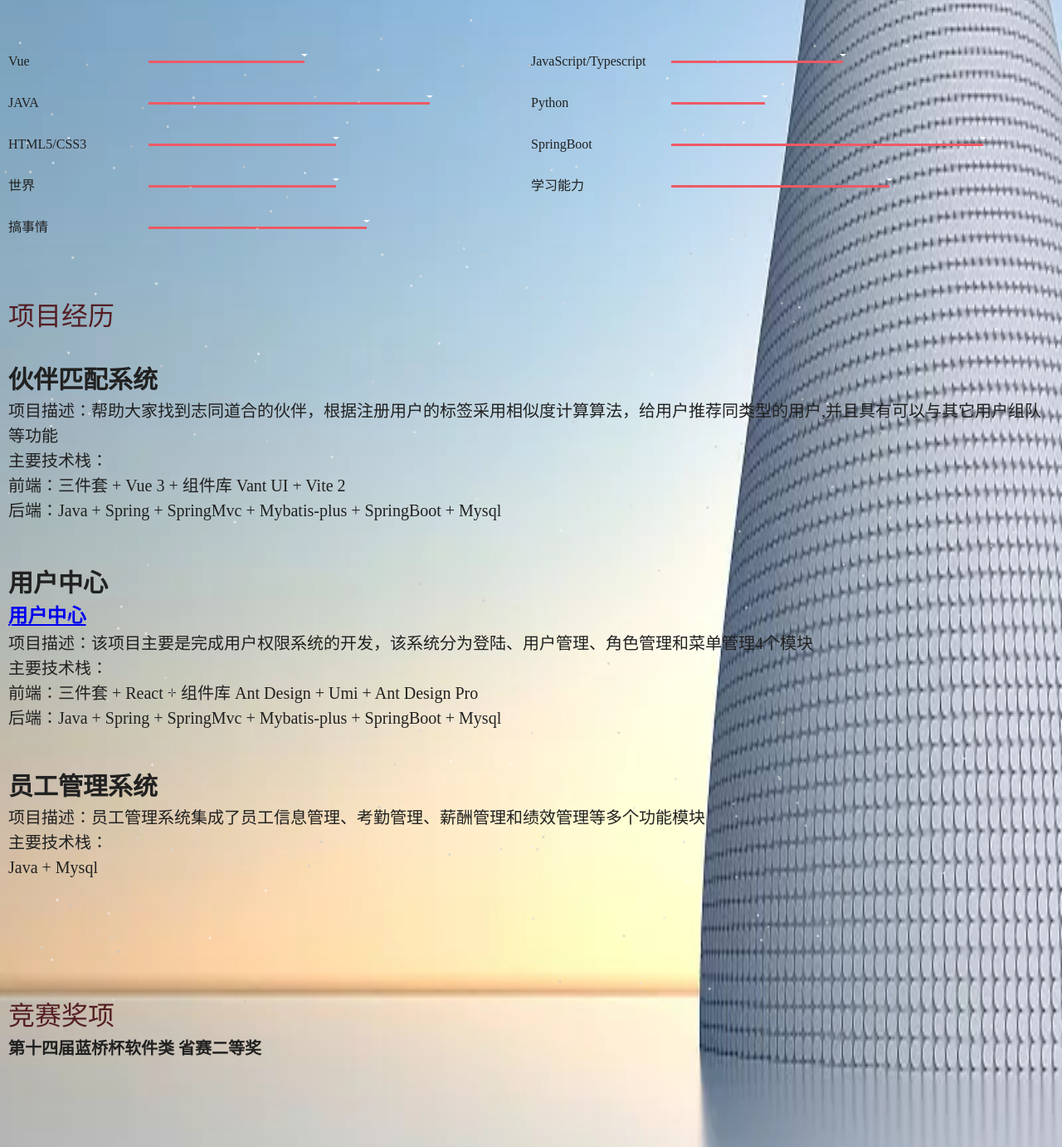
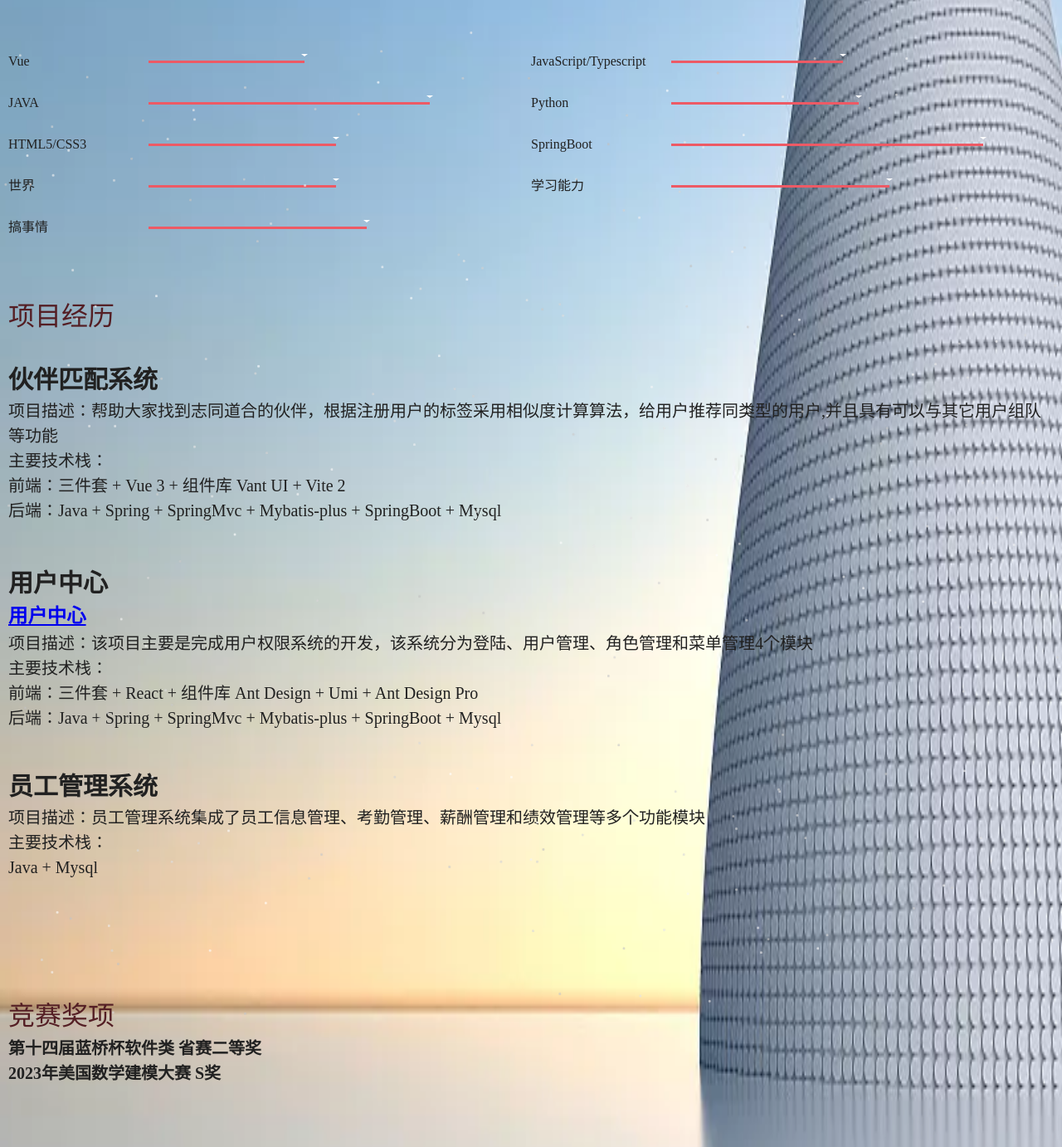
Before and after one commit to Hardork/Hardork.github.io, a plain HTML site: page index.html in a window 1280 px wide. Shown: the part 864-2246 px from the top of the page at 83% size. Drawn offline with Linux system fonts and the light colour scheme; a web font is replaced by a local one.

Commit message:
Update index.html

```diff
--- a/index.html
+++ b/index.html
@@ -60,7 +60,7 @@
                         <li>
                             <p>Python</p>
                             <div class="progress">
-                                <div style="width:30%;"></div>
+                                <div style="width:60%;"></div>
                                 <span>使用Python的能力</span>
                             </div>
                         </li>
@@ -151,6 +151,7 @@
                             <article class="card">
                                 <header>
                                     <h4>第十四届蓝桥杯软件类 省赛二等奖</h4>
+                                    <h4>2023年美国数学建模大赛 S奖</h4>
                                 </header>
                             </article>
                         </div>
```
